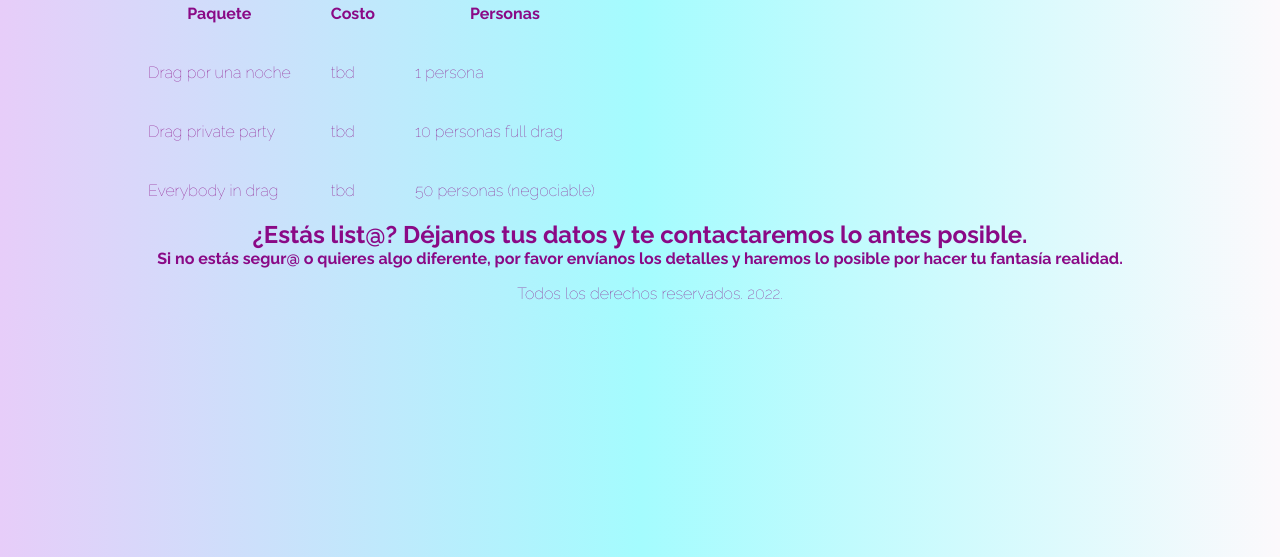
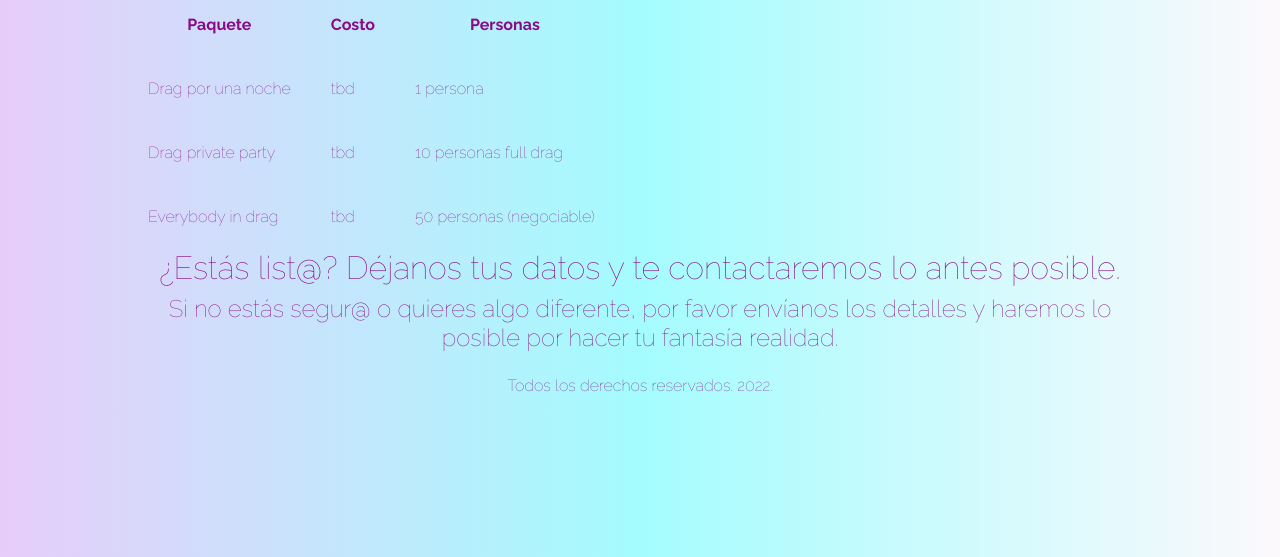
Before and after one commit to jeri1991/html_coderhouse, a website: page pages/contacto.html in a window 1280 px wide. Shown: the part 243-800 px from the top of the page. Drawn offline with nearby package versions, Linux system fonts and the light colour scheme.

Commit message:
subiendo primer update a contacto.html

```diff
--- a/pages/contacto.html
+++ b/pages/contacto.html
@@ -4,6 +4,7 @@
     <meta charset = "utf-8">
     <meta name = "viewport", content = "width=device-width, initial-scale = 1">
     <title>Contacto</title>
+    <link href="https://cdn.jsdelivr.net/npm/bootstrap@5.1.3/dist/css/bootstrap.min.css" rel="stylesheet" integrity="sha384-1BmE4kWBq78iYhFldvKuhfTAU6auU8tT94WrHftjDbrCEXSU1oBoqyl2QvZ6jIW3" crossorigin="anonymous">
     <link href="../css/style.css" rel="stylesheet" type="text/css">
     <link rel="shortcut icon" href="../images/favIcon.jpg">
     <link rel="preconnect" href="https://fonts.googleapis.com">
@@ -14,6 +15,8 @@
 </head>
 
 <body>
+    <script src="https://cdn.jsdelivr.net/npm/@popperjs/core@2.10.2/dist/umd/popper.min.js" integrity="sha384-7+zCNj/IqJ95wo16oMtfsKbZ9ccEh31eOz1HGyDuCQ6wgnyJNSYdrPa03rtR1zdB" crossorigin="anonymous"></script>
+    <script src="https://cdn.jsdelivr.net/npm/bootstrap@5.1.3/dist/js/bootstrap.min.js" integrity="sha384-QJHtvGhmr9XOIpI6YVutG+2QOK9T+ZnN4kzFN1RtK3zEFEIsxhlmWl5/YESvpZ13" crossorigin="anonymous"></script>
 
     <header>
 
```
